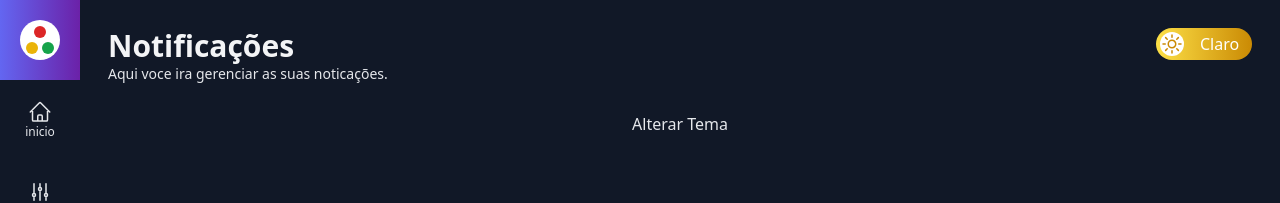
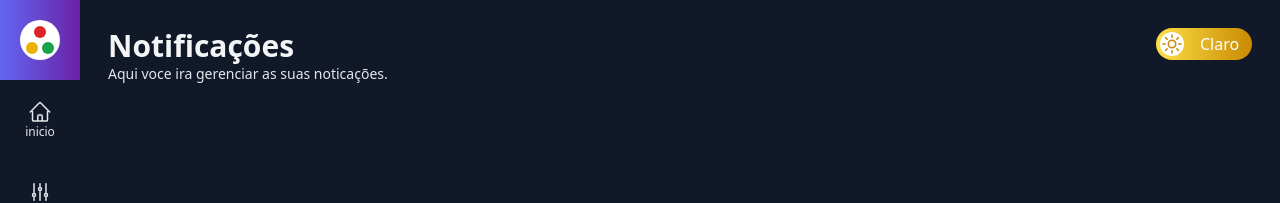
Before and after one commit to KingW3n/firstTemplate, a Next.js app: page /notificacoes in a window 1280 px wide. Shown: the top 203 px of the page. Built offline with nearby package versions, Linux system fonts and the light colour scheme.

Commit message:
incluindo botao tema

```diff
--- a/src/pages/notificacoes.tsx
+++ b/src/pages/notificacoes.tsx
@@ -1,14 +1,10 @@
 import Layout from "../components/template/Layout"
-import useAppData from "@/data/hook/useAppData"
 
 export default function Home() {
-
-  const ctx = useAppData()
   return (
     <Layout
       titulo='Notificações'
       subtitulo= 'Aqui voce ira gerenciar as suas noticações. ' >
-        <button onClick={ctx.alternarTema}> Alterar Tema</button>
     </Layout>
   )
 }
```
